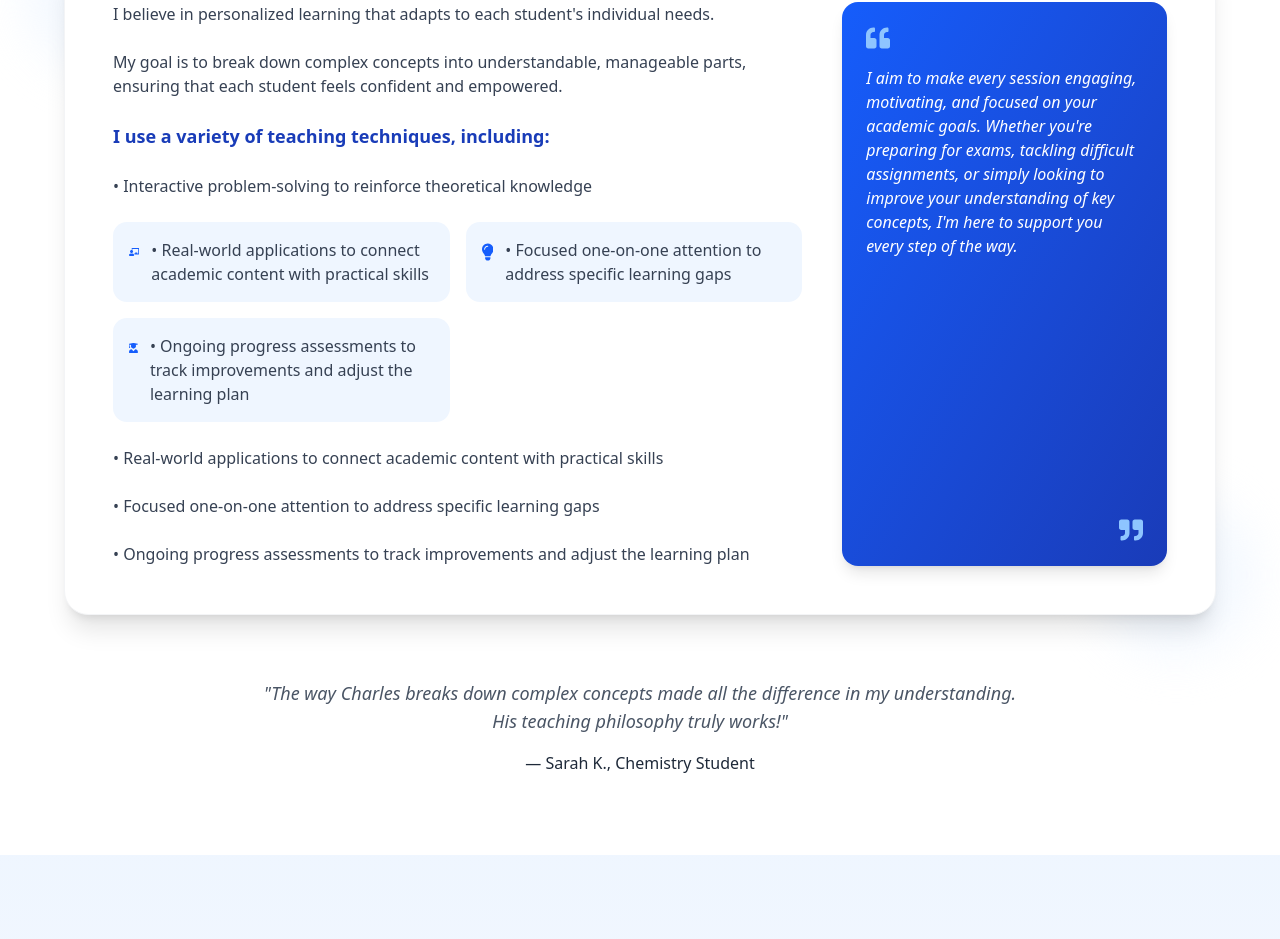
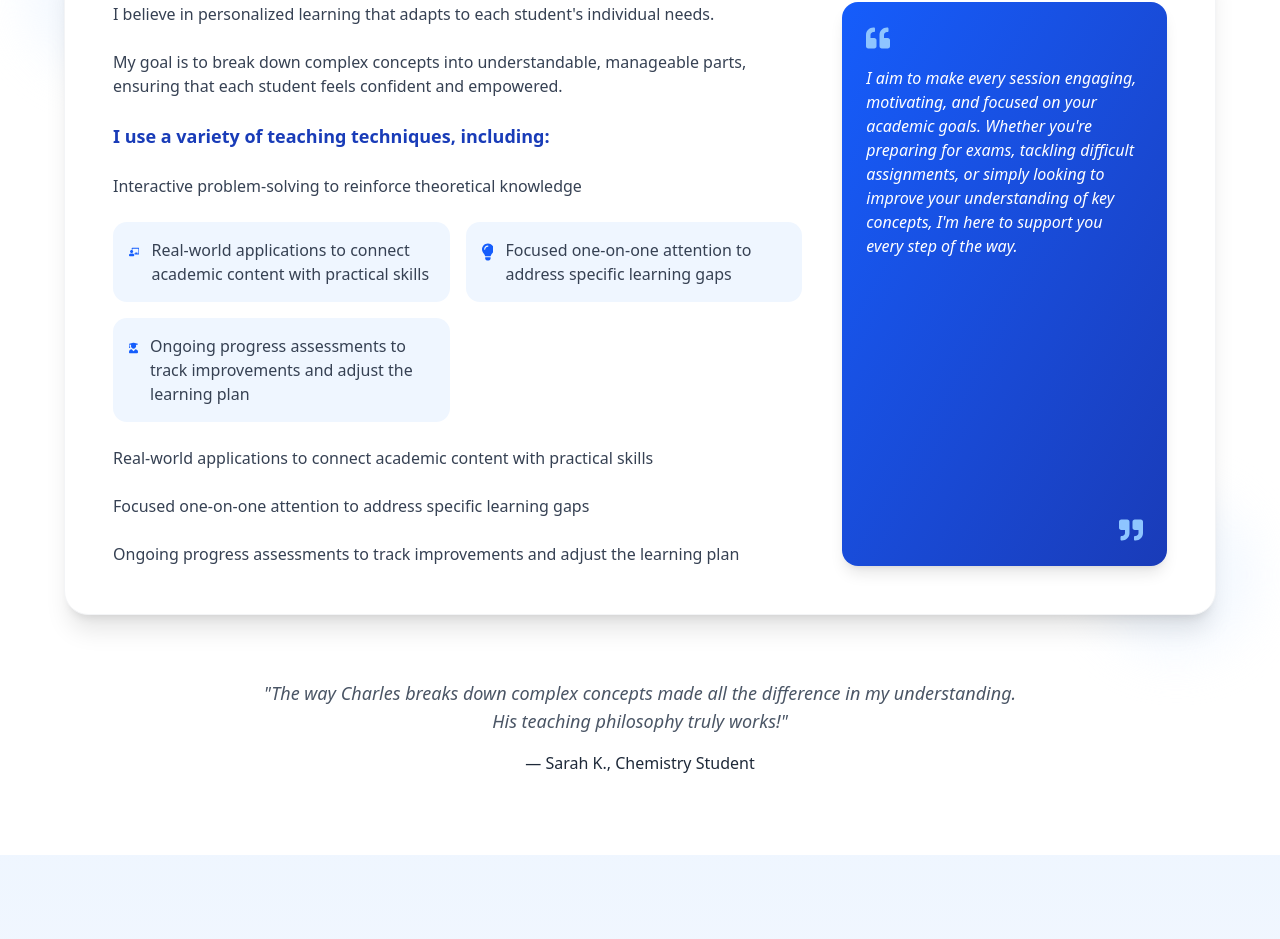
Before and after one commit to lekakenycollins8/charles-chiva-tutorhub-website, a Next.js app: page /about in a window 1280 px wide. Shown: the part 2760-3699 px from the top of the page. Built offline with nearby package versions, Linux system fonts and the light colour scheme.

Commit message:
style: remove bullet points from teaching techniques list in about section

```diff
--- a/src/data/aboutData.ts
+++ b/src/data/aboutData.ts
@@ -65,10 +65,10 @@ export const aboutContent = {
             "I believe in personalized learning that adapts to each student's individual needs.",
             "My goal is to break down complex concepts into understandable, manageable parts, ensuring that each student feels confident and empowered.",
             "I use a variety of teaching techniques, including:",
-            "• Interactive problem-solving to reinforce theoretical knowledge",
-            "• Real-world applications to connect academic content with practical skills",
-            "• Focused one-on-one attention to address specific learning gaps",
-            "• Ongoing progress assessments to track improvements and adjust the learning plan"
+            "Interactive problem-solving to reinforce theoretical knowledge",
+            "Real-world applications to connect academic content with practical skills",
+            "Focused one-on-one attention to address specific learning gaps",
+            "Ongoing progress assessments to track improvements and adjust the learning plan"
         ],
         conclusion: "I aim to make every session engaging, motivating, and focused on your academic goals. Whether you're preparing for exams, tackling difficult assignments, or simply looking to improve your understanding of key concepts, I'm here to support you every step of the way."
     },
```
